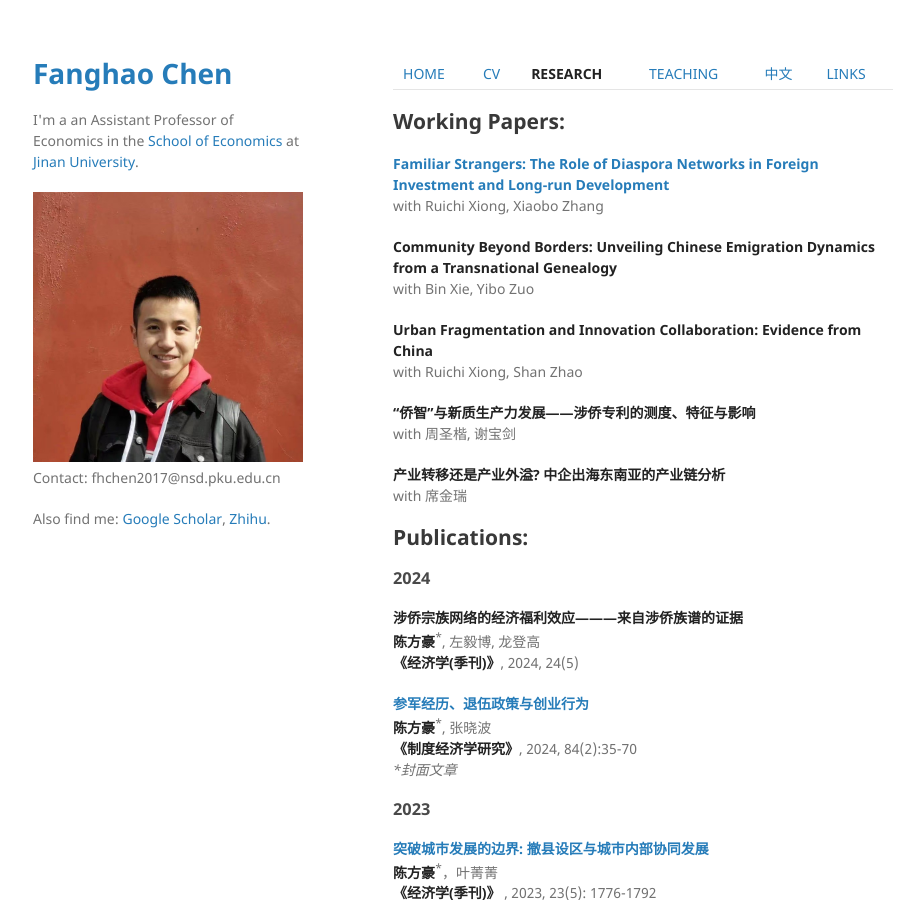
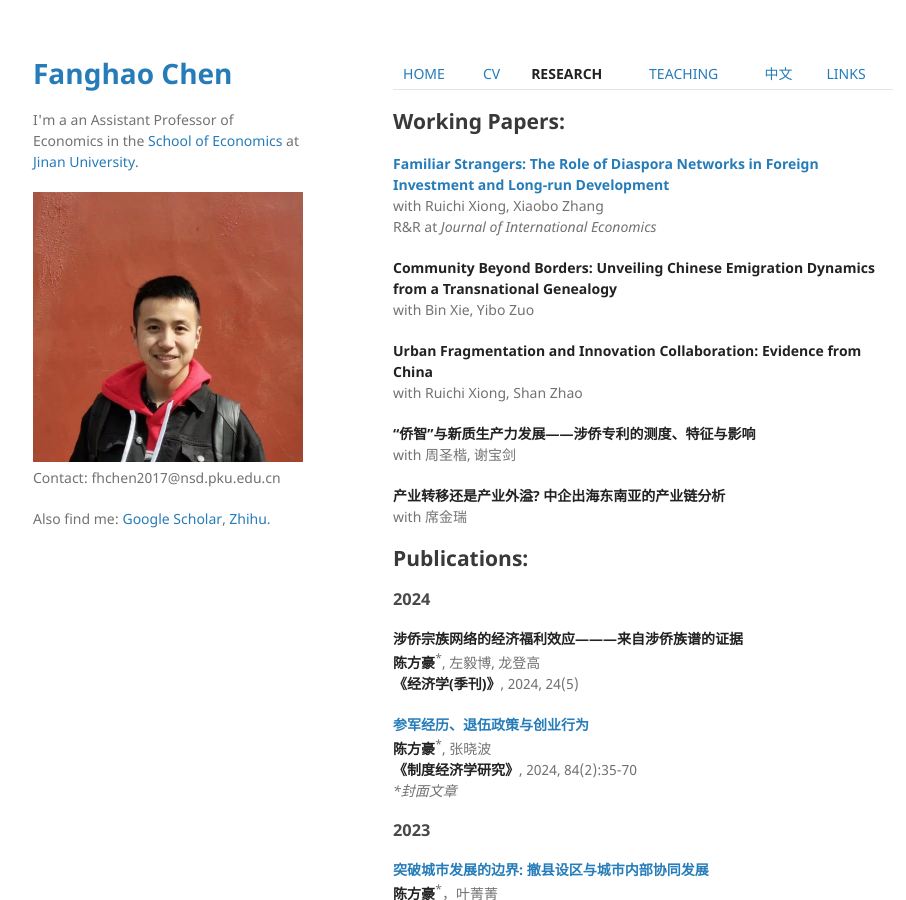
Before and after one commit to FanghaoChen/homepage, a Jekyll site: the page built from research.md, in a window 1280 px wide and 900 px high. Shown: the whole window, without its empty margins (177-1083 px from the left). Built offline with Jekyll 4.4.1, drawn with Linux system fonts in a browser that asks for light colours.

Commit message:
Update research.md

```diff
--- a/research.md
+++ b/research.md
@@ -7,7 +7,8 @@ layout: default
 ## Working Papers:
 
 **[Familiar Strangers: The Role of Diaspora Networks in Foreign Investment and Long-run Development](https://papers.ssrn.com/sol3/papers.cfm?abstract_id=4004159)** <br/>
-with Ruichi Xiong, Xiaobo Zhang
+with Ruichi Xiong, Xiaobo Zhang <br/>
+R&R at <em> Journal of International Economics </em>
 
 **Community Beyond Borders: Unveiling Chinese Emigration Dynamics from a Transnational Genealogy**<br/>
 with Bin Xie, Yibo Zuo  <br/>
```
